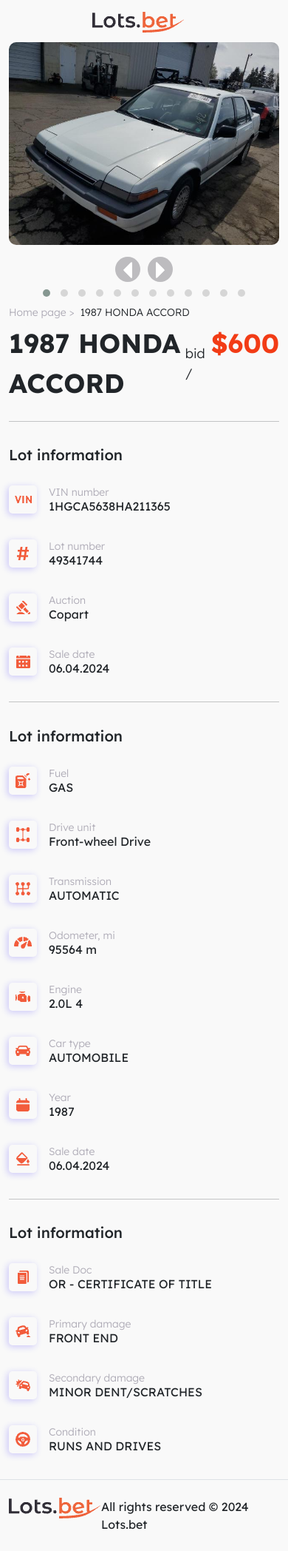
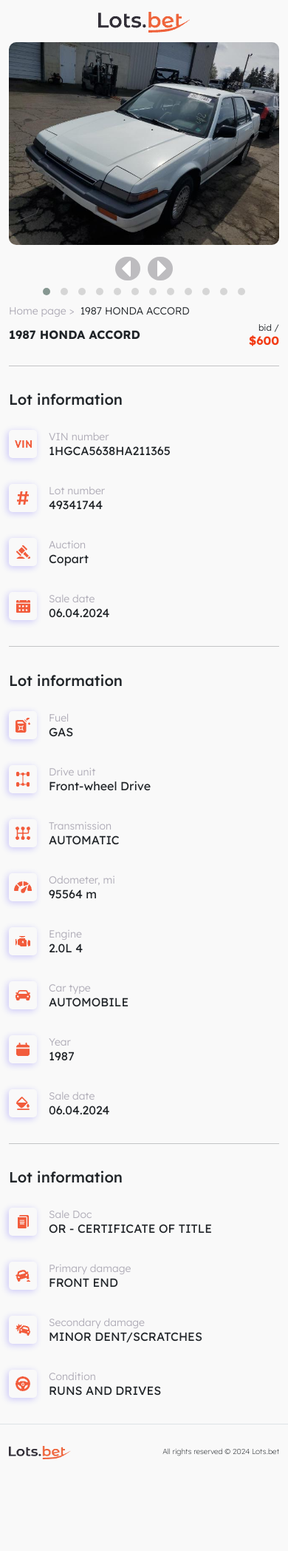
Before and after one commit to xxxLiMoNxxxx/projects, a PHP site: page /car.html in a window 390 px wide. Shown: the whole page at 74% size. After the commit the page ends 1972 px from the top, so only its background shows below. Run offline with PHP 8.4, Linux system fonts and the light colour scheme.

Commit message:
full site

```diff
--- a/html/sites/lots.bet/car.css
+++ b/html/sites/lots.bet/car.css
@@ -56,8 +56,6 @@ hr {
     margin-bottom: 35px;
 }
 .owl-next, .owl-prev {
-    min-width: 34px !important;
-    min-height: 34px !important;
     border-radius: 100px !important;
     backdrop-filter: blur(1px) !important;
     background: rgba(50, 47, 56, 0.3) !important;
@@ -65,3 +63,46 @@ hr {
 .item img {
     border-radius: 10px !important;
 }
+.owl-next img {
+    margin-left: 13px;
+    margin-bottom: 5px;
+    margin-top: 5px;
+    margin-right: 9px;
+}
+.owl-prev img {
+    margin-left: 9px;
+    margin-bottom: 5px;
+    margin-top: 5px;
+    margin-right: 13px;
+}
+.navbar-brand {
+    margin: 0;
+}
+@media (max-width: 767px) {
+    .car-name {
+        font-size: 16px;
+        font-weight: 700;
+        line-height: 20px;
+    }
+    .bid {
+        font-size: 12px;
+        font-weight: 300;
+        line-height: 15px;
+    }
+    .price-bid {
+        font-size: 16px;
+        font-weight: 700;
+        line-height: 20px;
+    }
+    .brand img {
+        width: 83.76px;
+        height: 18.62px;
+    }
+    .rights {
+        font-size: 10px;
+        font-weight: 200;
+        line-height: 13px;
+        display: flex;
+        align-items: center;
+    }
+}
--- a/html/sites/lots.bet/car.html
+++ b/html/sites/lots.bet/car.html
@@ -51,9 +51,9 @@
                     <div class="current-page">1987 HONDA ACCORD</div>
                 </div>
                 <div class="d-flex justify-content-between mb-4">
-                    <div class="car-name">1987 HONDA ACCORD</div>
-                    <div class="d-flex">
-                        <div class="bid d-flex align-items-center me-2">bid /</div>
+                    <div class="car-name d-flex align-items-center">1987 HONDA ACCORD</div>
+                    <div class="d-flex flex-column flex-md-row">
+                        <div class="bid d-flex align-items-center justify-content-end justify-content-md-start me-md-2">bid /</div>
                         <div class="price-bid">$600</div>
                     </div>
                 </div>
```
Also changed, not shown: html/sites/lots.bet/index.css (+14 -0 lines).
